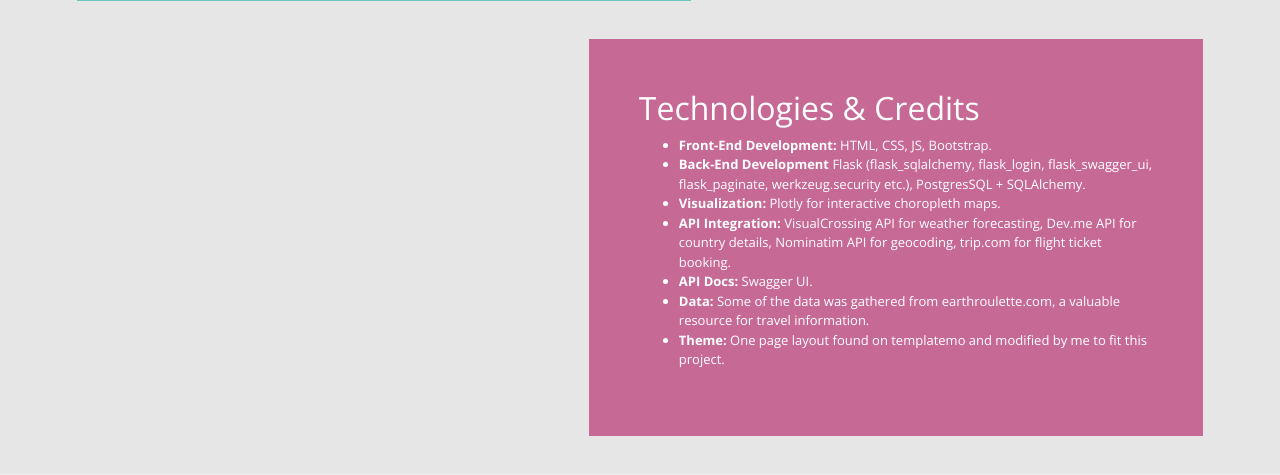
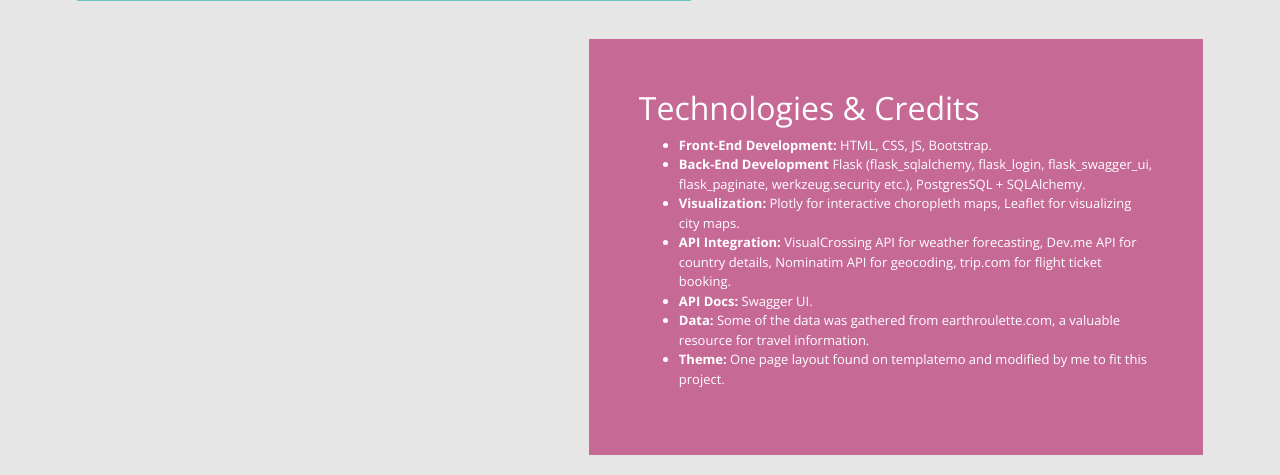
Before and after one commit to georgescutelnicu/Wanderlust, a Flask app: page /about in a window 1280 px wide. Shown: the part 2084-2559 px from the top of the page. Run offline with Flask 3, Linux system fonts and the light colour scheme; some libraries are stand-ins or nearby versions.

Commit message:
Add leaflet to technologies used list

```diff
--- a/templates/about.html
+++ b/templates/about.html
@@ -79,7 +79,7 @@
             <ul>
                 <li><strong class="fw900">Front-End Development:</strong> HTML, CSS, JS, Bootstrap.</li>
                 <li><strong class="fw900">Back-End Development</strong> Flask (flask_sqlalchemy, flask_login, flask_swagger_ui, flask_paginate, werkzeug.security etc.), PostgresSQL + SQLAlchemy.</li>
-                <li><strong class="fw900">Visualization:</strong> Plotly for interactive choropleth maps.</li>
+                <li><strong class="fw900">Visualization:</strong> Plotly for interactive choropleth maps, Leaflet for visualizing city maps.</li>
                 <li><strong class="fw900">API Integration:</strong> VisualCrossing API for weather forecasting, Dev.me API for country details,
                     Nominatim API for geocoding, trip.com for flight ticket booking.</li>
                 <li><strong class="fw900">API Docs:</strong> Swagger UI.</li>
```
Also changed, not shown: README.md.
